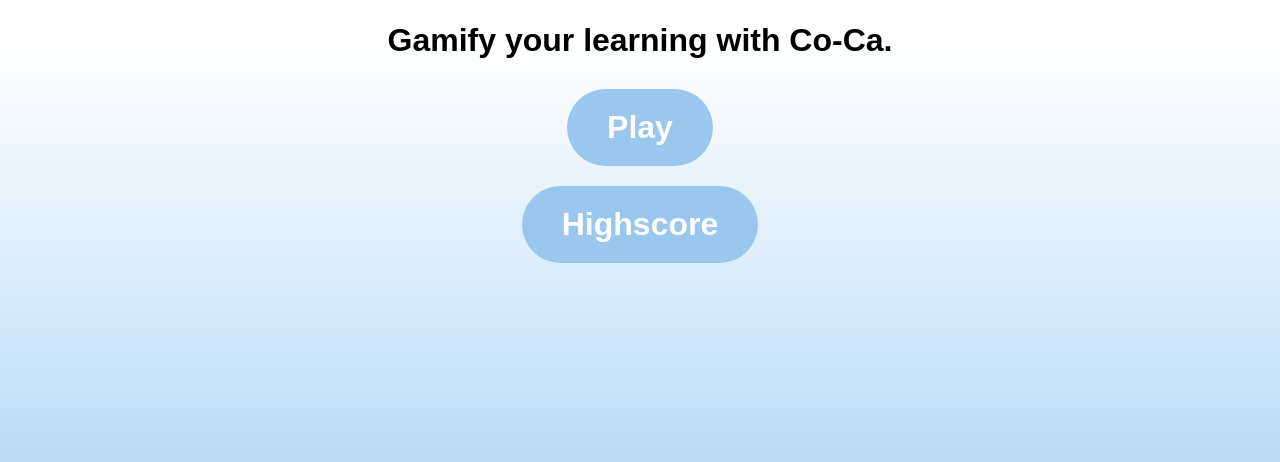
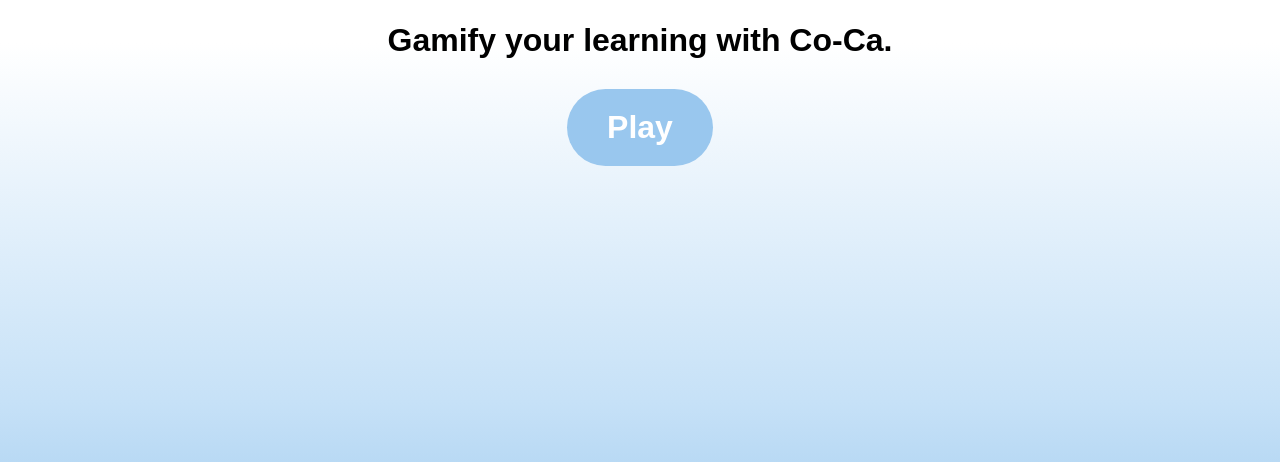
Before and after one commit to zeynar25/co-ca, a Flask app: page / in a window 1280 px wide. Shown: the part 197-659 px from the top of the page. Run offline with Flask 3, Linux system fonts and the light colour scheme; data comes from the database, SQL or seed files in the repository; both versions use the stored data as it was after the commit.

Commit message:
removed highscore button from index.html

```diff
--- a/templates/index.html
+++ b/templates/index.html
@@ -26,10 +26,6 @@
         <div class="buttons">
             <form action="/customize" method="get">
                 <button type="submit" class="btn">Play</button>
-            </form>
-
-            <form action="/highscore" method="get">
-                <button type="submit" class="btn">Highscore</button>
             </form>
         </div>
     </div>
```
Also changed, not shown: database.db.
